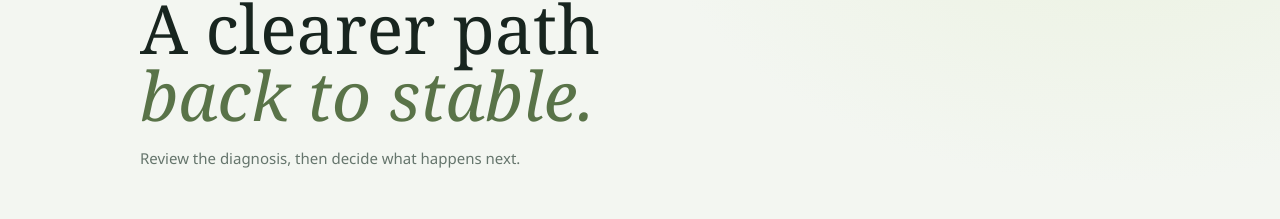
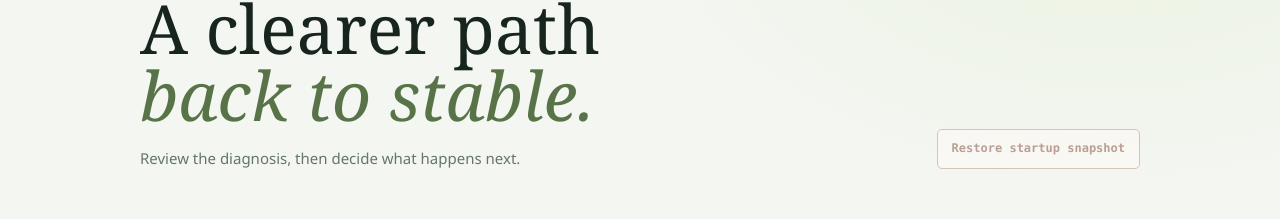
Before and after one commit to Ben-Stidham/Hackutd-2026, a Vue app in the folder fixmyos/: page / in a window 1280 px wide. Shown: the part 179-398 px from the top of the page. Built offline with nearby package versions, Linux system fonts and the light colour scheme; no server answers.

Commit message:
frontend backup support

```diff
--- a/fixmyos/src/views/HomeView.vue
+++ b/fixmyos/src/views/HomeView.vue
@@ -1,10 +1,38 @@
 <script setup lang="ts">
 import { onMounted, ref } from 'vue'
-import { respondToCommand, startRecoveryWorkflow, type WorkflowState } from '../ws'
+import {
+  respondToCommand,
+  restoreStartupBackup,
+  startRecoveryWorkflow,
+  type WorkflowState,
+} from '../ws'
 
 const workflow = ref<WorkflowState>({ phase: 'loading', response: 'Starting review...' })
+const backupBusy = ref(false)
+const backupMessage = ref('')
 
 onMounted(() => startRecoveryWorkflow((state) => (workflow.value = state)))
+
+async function restoreHardBackup(): Promise<void> {
+  if (
+    !window.confirm(
+      'Restore the startup snapshot from when the daemon first ran? This will roll the system back to that state.',
+    )
+  ) {
+    return
+  }
+
+  backupBusy.value = true
+  backupMessage.value = 'Restoring the startup snapshot...'
+  try {
+    const result = await restoreStartupBackup()
+    backupMessage.value = result.stdout || 'Startup snapshot restore requested.'
+  } catch (error) {
+    backupMessage.value = error instanceof Error ? error.message : 'Unable to restore the startup snapshot.'
+  } finally {
+    backupBusy.value = false
+  }
+}
 </script>
 
 <template>
@@ -12,7 +40,20 @@ onMounted(() => startRecoveryWorkflow((state) => (workflow.value = state)))
     <section class="intro" aria-labelledby="page-title">
       <div class="eyebrow"><span class="eyebrow-line"></span> SYSTEM RECOVERY</div>
       <h1 id="page-title">A clearer path<br /><span>back to stable.</span></h1>
-      <p class="intro-copy">Review the diagnosis, then decide what happens next.</p>
+      <div class="intro-actions">
+        <p class="intro-copy">Review the diagnosis, then decide what happens next.</p>
+        <div class="hard-restore-control">
+          <button
+            class="hard-restore-button"
+            type="button"
+            :disabled="backupBusy || workflow.phase === 'loading' || workflow.phase === 'running'"
+            @click="restoreHardBackup"
+          >
+            Restore startup snapshot
+          </button>
+          <p v-if="backupMessage" class="backup-message" role="status">{{ backupMessage }}</p>
+        </div>
+      </div>
     </section>
 
     <section class="analysis-section" aria-labelledby="analysis-title">
@@ -79,6 +120,13 @@ onMounted(() => startRecoveryWorkflow((state) => (workflow.value = state)))
   margin-bottom: 54px;
 }
 
+.intro-actions {
+  display: flex;
+  align-items: center;
+  justify-content: space-between;
+  gap: 20px;
+}
+
 .eyebrow,
 .section-kicker,
 .live-label,
@@ -116,6 +164,41 @@ h1 span {
   margin-top: 18px;
   color: #65756c;
   font-size: 15px;
+}
+
+.hard-restore-control {
+  display: grid;
+  justify-items: end;
+  gap: 6px;
+}
+
+.hard-restore-button {
+  min-height: 40px;
+  padding: 0 14px;
+  border: 1px solid #bd8f80;
+  border-radius: 5px;
+  background: #fffaf7;
+  color: #814a3a;
+  font: 650 12px/1.3 ui-monospace, 'SFMono-Regular', Consolas, monospace;
+  cursor: pointer;
+}
+
+.hard-restore-button:focus-visible {
+  outline: 3px solid #c99882;
+  outline-offset: 3px;
+}
+
+.hard-restore-button:disabled {
+  cursor: not-allowed;
+  opacity: 0.5;
+}
+
+.backup-message {
+  max-width: 380px;
+  color: #814a3a;
+  font: 11px/1.5 ui-monospace, 'SFMono-Regular', Consolas, monospace;
+  text-align: right;
+  overflow-wrap: anywhere;
 }
 
 .analysis-section {
@@ -370,6 +453,20 @@ h1 span {
     margin-bottom: 39px;
   }
 
+  .intro-actions {
+    align-items: flex-start;
+    flex-direction: column;
+    gap: 14px;
+  }
+
+  .hard-restore-control {
+    justify-items: start;
+  }
+
+  .backup-message {
+    text-align: left;
+  }
+
   .approval-panel {
     grid-template-columns: 38px minmax(0, 1fr);
     gap: 14px;
--- a/fixmyos/src/ws.ts
+++ b/fixmyos/src/ws.ts
@@ -14,6 +14,15 @@ export type WorkflowState = {
 }
 
 type StateListener = (state: WorkflowState) => void
+
+type BackupResponse = {
+	success?: boolean
+	snapshot_name?: string
+	stdout?: string
+	stderr?: string
+	error?: string
+	message?: string
+}
 
 const nemotron = new Nemotron()
 const socket = io(import.meta.env.VITE_SOCKET_URL || window.location.origin, {
@@ -45,12 +54,30 @@ export function startRecoveryWorkflow(onState: StateListener): void {
 	void findProcesses()
 }
 
+export async function restoreStartupBackup(): Promise<BackupResponse> {
+	return requestBackup('restore_backup', { target: 'startup' })
+}
+
 export async function respondToCommand(approved: boolean): Promise<void> {
-	if (!approved || !currentCommand) {
+	if (!approved) {
+		updateState({ phase: 'running', response: 'Restoring the soft backup...' })
+		try {
+			await requestBackup('restore_backup')
+		} catch (error) {
+			updateState({
+				phase: 'error',
+				response: '',
+				error: error instanceof Error ? error.message : 'Unable to restore the soft backup.',
+				processNumber: currentProcessIndex + 1,
+				processCount: processIds.length,
+			})
+			return
+		}
 		currentProcessIndex++
 		await loadCurrentProcess()
 		return
 	}
+	if (!currentCommand) return
 
 	const command = currentCommand
 	currentCommand = undefined
@@ -114,6 +141,13 @@ async function loadCurrentProcess(): Promise<void> {
 	try {
 		nemotron.reset()
 		const processId = processIds[currentProcessIndex]
+		updateState({
+			phase: 'loading',
+			response: 'Loading process details...',
+			processNumber: currentProcessIndex + 1,
+			processCount: processIds.length,
+		})
+		await requestBackup('create_backup')
 		const details = await requestSocket<unknown>('get_error', 'error_details', { id: processId })
 		const answer = await nemotron.ask(
 			`${agentInstructions}\n\nAdditional information for process ID ${processId}:\n` +
@@ -207,6 +241,28 @@ function requestSocket<T>(event: string, responseEvent: string, payload?: unknow
 	})
 }
 
+function requestBackup(
+	event: 'create_backup' | 'restore_backup',
+	payload?: { target: 'startup' | 'manual' },
+): Promise<BackupResponse> {
+	return new Promise((resolve, reject) => {
+		const timeout = window.setTimeout(() => {
+			reject(new Error(`Timed out waiting for the ${event} acknowledgement.`))
+		}, 30_000)
+
+		const acknowledge = (response: BackupResponse) => {
+			window.clearTimeout(timeout)
+			if (response?.success) {
+				resolve(response)
+				return
+			}
+			reject(new Error(response?.stderr || response?.error || response?.message || `${event} failed.`))
+		}
+		if (payload) socket.emit(event, payload, acknowledge)
+		else socket.emit(event, acknowledge)
+	})
+}
+
 function updateState(state: WorkflowState): void {
 	stateListener?.(state)
 }
```
